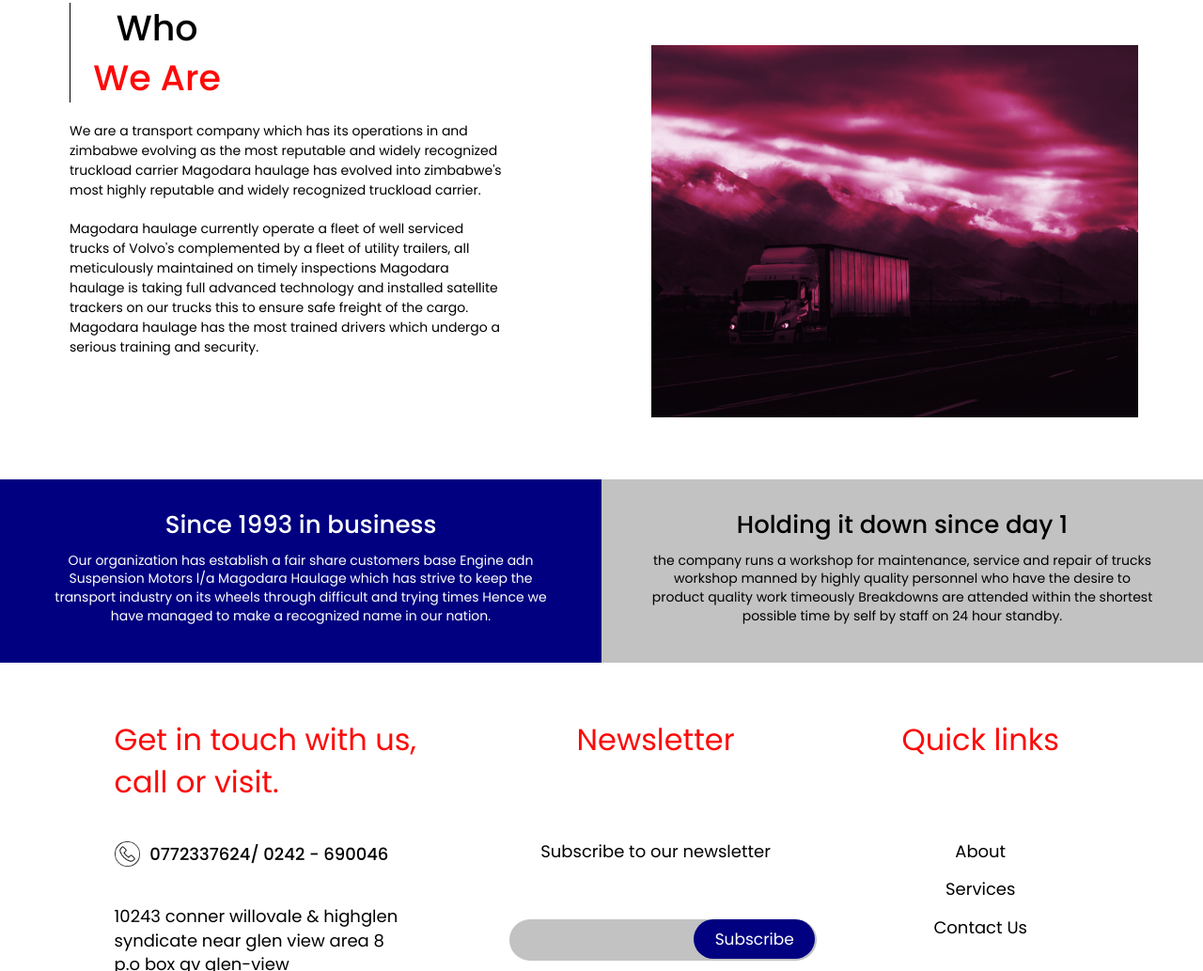
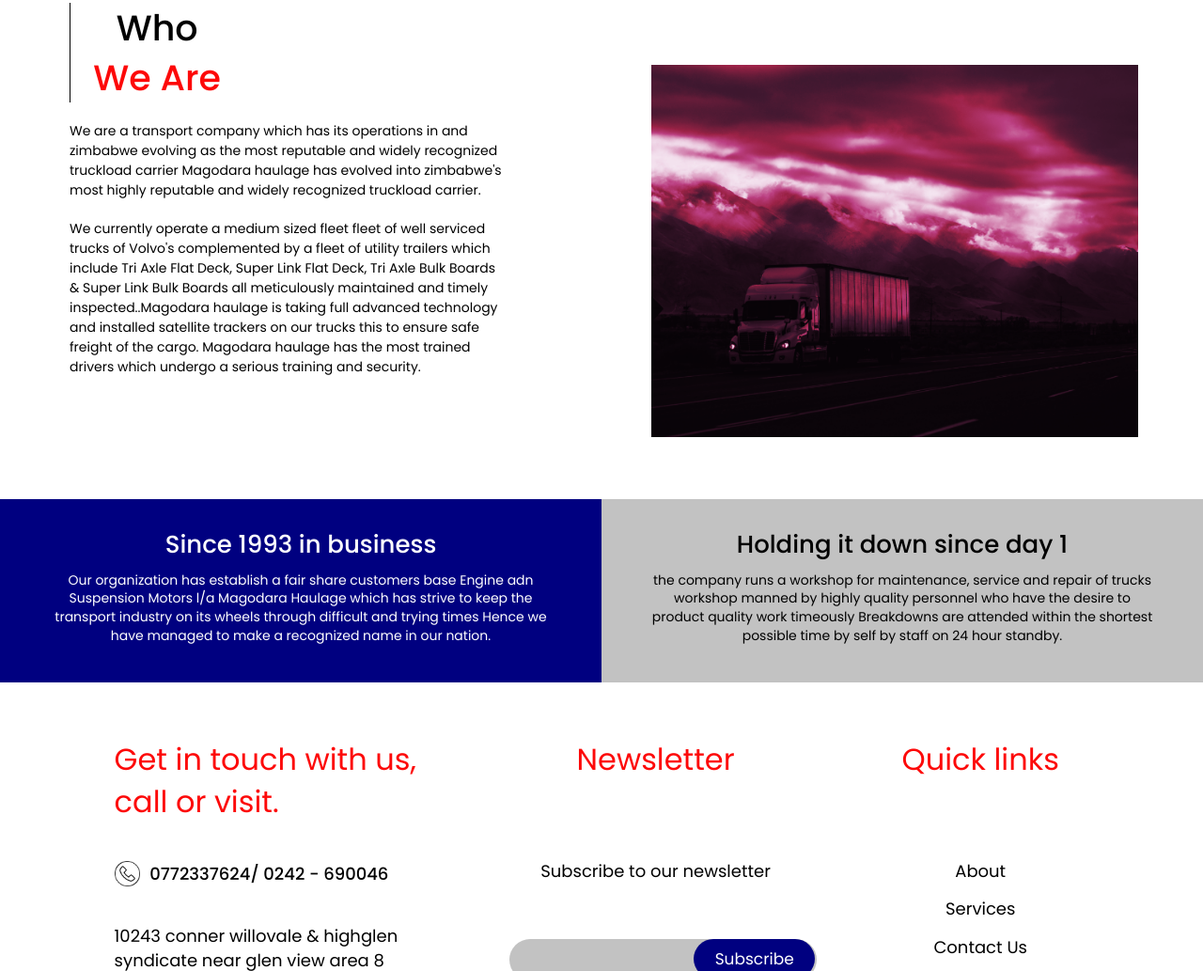
Before and after one commit to rugube/rugube.github.io, a plain HTML site: page about-us.html in a window 1280 px wide. Shown: the part 839-1872 px from the top of the page at 94% size. Drawn offline with Linux system fonts and the light colour scheme.

Commit message:
made gramma corrections

```diff
--- a/about-us.html
+++ b/about-us.html
@@ -61,7 +61,7 @@
                 We are a transport company which has its operations in and zimbabwe evolving as the most reputable and widely recognized truckload carrier Magodara haulage has evolved into zimbabwe's most highly reputable and widely recognized truckload carrier.
             </p>
             <p>
-                Magodara haulage currently operate a fleet of well serviced trucks of Volvo's complemented by a fleet of utility trailers, all meticulously maintained on timely inspections Magodara haulage is taking full advanced technology and installed satellite trackers on our trucks this to ensure safe freight of the cargo. Magodara haulage has the most trained drivers which undergo a serious training and security.
+                We currently operate a medium sized fleet fleet of well serviced trucks of Volvo's complemented by a fleet of utility trailers which include Tri Axle Flat Deck, Super Link Flat Deck, Tri Axle Bulk Boards & Super Link Bulk Boards all meticulously maintained and timely inspected..Magodara haulage is taking full advanced technology and installed satellite trackers on our trucks this to ensure safe freight of the cargo. Magodara haulage has the most trained drivers which undergo a serious training and security.
             </p>
         </div>
 
```
